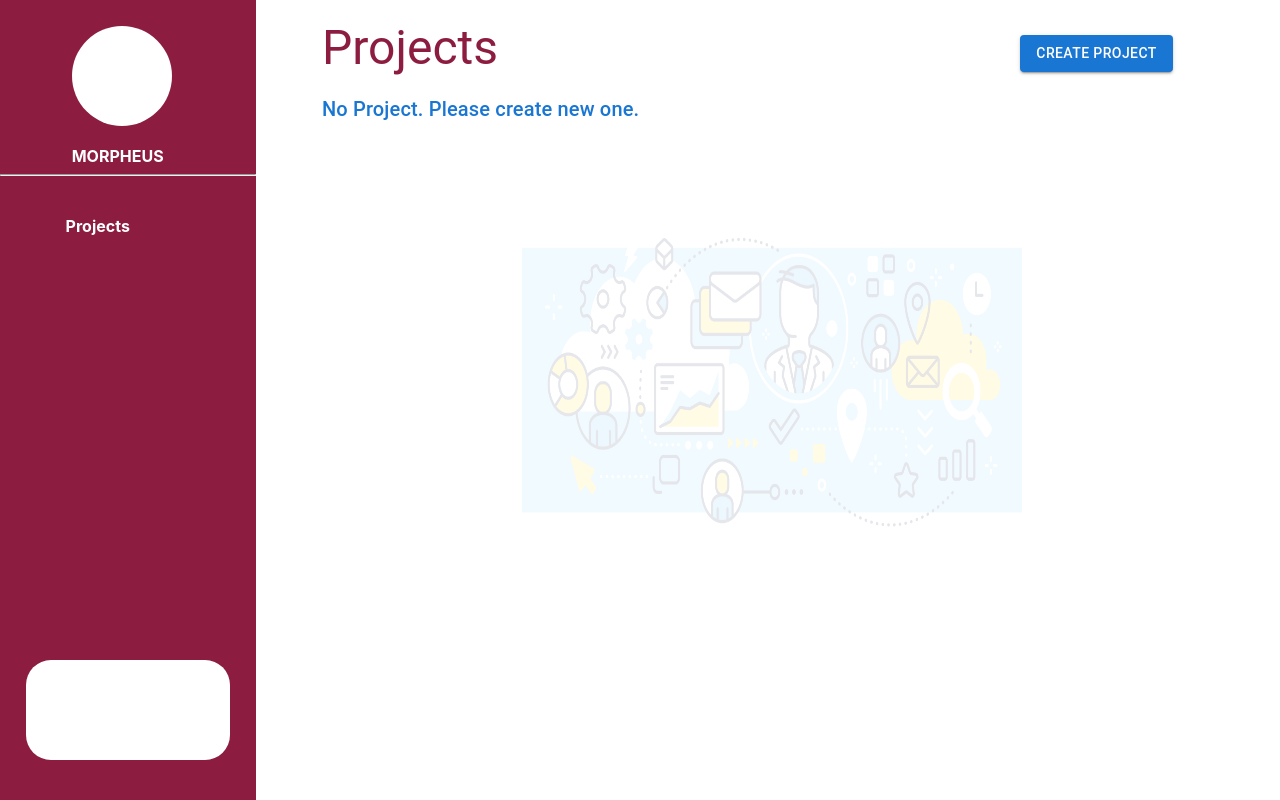
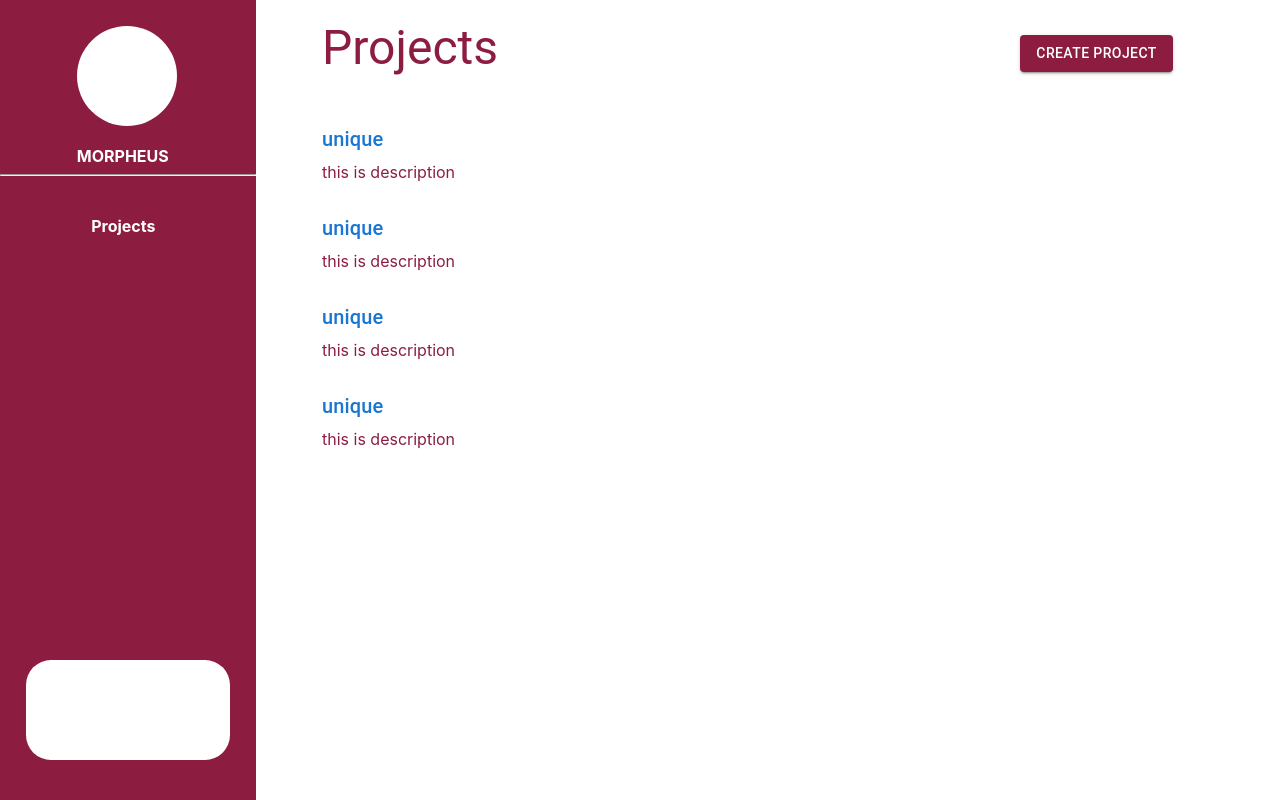
Before and after one commit to SER516-Team-Morpheus/scrum-simulator, a React (Create React App) app: page /projects in a window 1280 px wide. Built offline with nearby package versions, Linux system fonts and the light colour scheme.

Commit message:
adding create project popup

```diff
--- a/src/App.js
+++ b/src/App.js
@@ -32,12 +32,8 @@ const App = () => {
           </Grid>
           <Grid item xs={8}>
             <Routes>
-              <Route exact path="/projects" element={
-                <Authentication>
-                    <Project />
-                </Authentication>
-
-              } />
+              <Route exact path="/projects" element={<Project />} />
+              <Route path="/projects/:id" element={<Login/>}/>
             </Routes>
           </Grid>
         </Grid>
--- a/src/component/CreateProject.jsx
+++ b/src/component/CreateProject.jsx
@@ -1,6 +1,7 @@
 import React from 'react';
 import styled from 'styled-components';
 import Button from '@mui/material/Button';
+import Typography from '@mui/material/Typography';
 import { Formik, Field, Form } from 'formik';
 import TextField from '@mui/material/TextField';
 import { createProject } from '../apis';
@@ -12,12 +13,13 @@ const Wrapper = styled.div`
 
 height: 400px;
 width:600px;
-background-color: #f0edee;
+background-color: #f7f3f2;
+border: 2px solid #8C1D40;
 position:absolute;
+z-index:100;
 border-radius:20px;
 top:25%;
- left: 40%;
-// transform : translate(-40%, -50%)
+left: 40%;
 
 .project-form {
     padding:20px;
@@ -25,11 +27,19 @@ top:25%;
     flex-direction: column;
     justify-content: space-between;
 
+    .heading {
+        color: #8C1D40;
+        margin-bottom: 40px;
+    }
+
     .name-field {
         margin-bottom: 20px;
     }
     .desc-field {
         margin-bottom: 40px;
+    }
+    .crt-btn {
+        background-color:#8C1D40;
     }
     .cancel-btn {
         margin-top:20px;
@@ -55,10 +65,7 @@ const CreateProject = ({dialog, storeProject}) => {
                     console.log({'1':email,'2':password,'a':values.name,'b':values.description})
                     createProject(email,password,values.name, values.description)
                         .then(res => {
-                            console.log(res.data)
                             storeProject(res.data)
-                            // Cookies.set('token', res.data.token)
-                            // navigate('/projects')
                         })
                         // .catch(error => setLoginError('Unable to login. Username or Password is incorrect'))
                 }}
@@ -66,7 +73,7 @@ const CreateProject = ({dialog, storeProject}) => {
                 {
                     props => (
                         <Form className="project-form">
-                            <h1>Create new Project</h1>
+                            <Typography className="heading" variant="h4" gutterBottom>Create Project</Typography>
                             <TextField id="outlined-basic" className="name-field" onChange={props.handleChange} name="name"  required label="Name" variant="outlined" />
                             <TextField id="outlined-basic" className="desc-field" onChange={props.handleChange} name="description"  required label="Description" variant="outlined" />
                             <Button variant="contained"  className="crt-btn" type="submit">Create</Button>
--- a/src/component/Navbar.jsx
+++ b/src/component/Navbar.jsx
@@ -2,10 +2,11 @@ import React, { useState, useEffect } from 'react';
 import styled from 'styled-components';
 import Link from '@mui/material/Link';
 import { navItems } from './navItems';
-
+import Cookies from 'js-cookie';
 
 const Navbar = () => {
-    const Wrapper = styled.div`
+
+const Wrapper = styled.div`
 
 position:fixed;
 background-color: #8C1D40;
@@ -15,11 +16,12 @@ width:20%;
 .top-nav {
     display:flex;
     flex-direction: column;
-    margin-left: 28%;
     margin-top: 10%;
+    margin-left:30%;
     hr {
         width: 100%;
         color: grey;
+        border: 1px solid grey;
 
     }
     .title {
@@ -34,11 +36,12 @@ width:20%;
     border-radius:50px;
     background-color: white;
     margin-bottom: 20px;
+
 }
 
 .navbar-list {
     margin-top:40px;
-    margin-left: 10%;
+    margin-left: 20%;
     li {
         list-style-type: none;
         margin-bottom: 30px;
@@ -60,7 +63,15 @@ a {
     text-decoration: none;
 }
 `;
-    const [isSelected, setIsSelected] = useState({});
+    const [isOptionVisible, setIsOptionVisible] = useState(false);
+
+    useEffect(()=>{
+        console.log('nav calling')
+        if(Cookies.get('projectName')){
+            setIsOptionVisible(true);
+        }
+
+    },[])
     return (
         <Wrapper>
             <div className='top-nav'>
@@ -71,7 +82,7 @@ a {
             <div className='navbar-list'>
                 <ul>
                     {
-                        navItems.map(item=>
+                        navItems(isOptionVisible).map(item=>
                             item.isVisible ?  <Link href={item.url}><li>{item.name}</li></Link> : ''
                         )
                     }
--- a/src/component/Project.jsx
+++ b/src/component/Project.jsx
@@ -4,6 +4,9 @@ import Typography from '@mui/material/Typography';
 import Button from '@mui/material/Button';
 import projectImg from '../img/project-img.jpg';
 import CreateProject from './CreateProject';
+import Link from '@mui/material/Link';
+import { useNavigate } from "react-router-dom";
+import Cookies from 'js-cookie';
 
 const Wrapper = styled.div`
 
@@ -19,6 +22,7 @@ const Wrapper = styled.div`
 
 .create-btn {
     margin-top:10%;
+    background-color: #8C1D40;
 }
 
 img {
@@ -27,6 +31,13 @@ img {
     opacity:0.1;
     margin: 100px 200px;
     position:absolute;
+}
+
+.project-list {
+    margin-top:30px;
+    a {
+        text-decoration:none;
+    }
 }
 `;
 
@@ -46,7 +57,13 @@ transform : translate(-40%, -70%)
 
 const Project = () => {
     const [showDialog, setShowDialog] = useState(false);
-    const [projectList, setProjectList] = useState([]);
+    const navigate = useNavigate();
+    const [projectList, setProjectList] = useState([
+        { projectName: 'unique', description: 'this is description' },
+        { projectName: 'unique', description: 'this is description' },
+        { projectName: 'unique', description: 'this is description' },
+        { projectName: 'unique', description: 'this is description' }
+    ]);
 
     const storeProject = (data) => {
         setProjectList([data]);
@@ -55,9 +72,13 @@ const Project = () => {
     const handleDialog = () => {
         setShowDialog(!showDialog);
     }
+    const selectProject = () => {
+        navigate('/projects/unique')
+        Cookies.set('projectName','unique')
+    }
     return (
         <Wrapper>
-            {console.log(projectList,'check p list')}
+            {console.log(projectList, 'check p list')}
             <div className='heading-bar'>
                 <Typography className="heading" variant="h3" gutterBottom>
                     Projects
@@ -69,15 +90,22 @@ const Project = () => {
             <div>
                 {
                     projectList.length > 0 ? (
-                        projectList.map(data => <li>{data.name}</li>)
+                        projectList.map(data => (
+                            <div className="project-list">
+                                <Typography className="heading" variant="h6" gutterBottom><Link onClick={selectProject}>{data.projectName}</Link></Typography>
+                                <Typography className="heading" variant="h9" gutterBottom>{data.description}</Typography>
+                            </div>
+                        ))
                     )
                         :
-                        <Typography style={{ color: '#1976d2' }} className="heading" variant="h6" gutterBottom>
-                            No Project. Please create new one.
-                        </Typography>
+                        <>
+                            <img src={projectImg} alt="project" />
+                            <Typography style={{ color: '#1976d2' }} className="heading" variant="h6" gutterBottom>
+                                No Project. Please create new one.
+                            </Typography>
+                        </>
+
                 }
-                <img src={projectImg} alt="project" />
-
                 {showDialog && <CreateProject dialog={handleDialog} storeProject={storeProject} />}
 
             </div>
--- a/src/component/navItems.js
+++ b/src/component/navItems.js
@@ -1,5 +1,6 @@
+import Cookies from "js-cookie";
 
-export const navItems = [
+export const navItems =()=> {return([
     {
         name:'Projects',
         url:'/projects',
@@ -9,7 +10,7 @@ export const navItems = [
     {
         name:'Backlog',
         url:'/backlog',
-        isVisible:false,
+        isVisible:Cookies.get('projectName') ? true : false,
         isActive:false
     },
     {
@@ -25,3 +26,4 @@ export const navItems = [
         isActive:false
     }
 ]
+)}
```
